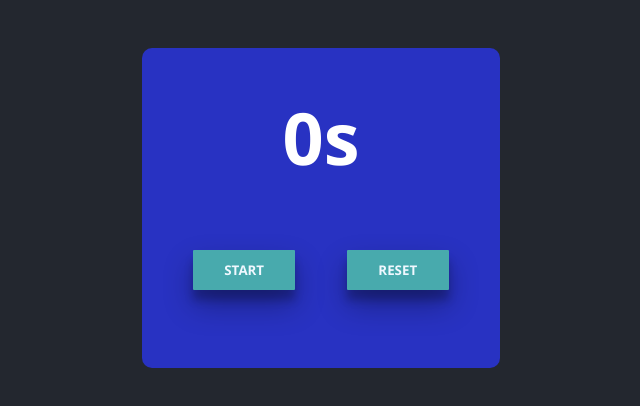
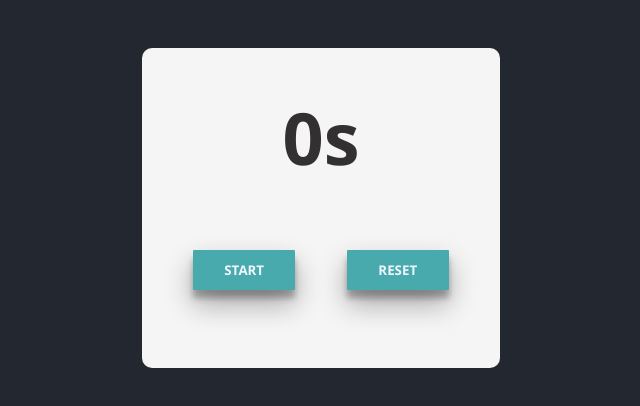
Before and after one commit to Soumitra-Mandal/My-App, a React (Create React App) app: page / in a window 1280 px wide. Shown: the top 406 px of the page, without its empty margins (319-959 px from the left). Built offline with nearby package versions, Linux system fonts and the light colour scheme.

Commit message:
update
update

```diff
--- a/src/App.css
+++ b/src/App.css
@@ -2,7 +2,7 @@
     margin:auto;
     width:28vw;
     height:40vh;
-    background-color: #2832c2;
+    background-color: whitesmoke;
     border-radius: 10px;
 }
 .stop,.reset{
@@ -15,7 +15,7 @@
     color: aliceblue;
     background-color: #48aaad;
     border-radius: 1px;
-    box-shadow: 0 15px 30px rgba(0, 0, 0, 0.30), 0 10px 8px rgba(0, 0, 0, 0.22);
+    box-shadow: 0 14px 28px rgba(0, 0, 0, 0.32), 0 8px 6px rgba(0, 0, 0, 0.28);
     border:none;
     font-family: 'Segoe UI', Tahoma, Verdana, sans-serif;
     outline: none;
@@ -26,7 +26,7 @@
 
 }
 h1{
-    color:white;
+    color:rgb(50, 48, 48);
     text-align: center;
     padding-top:5vh;
     font-size: 9vh;
```
